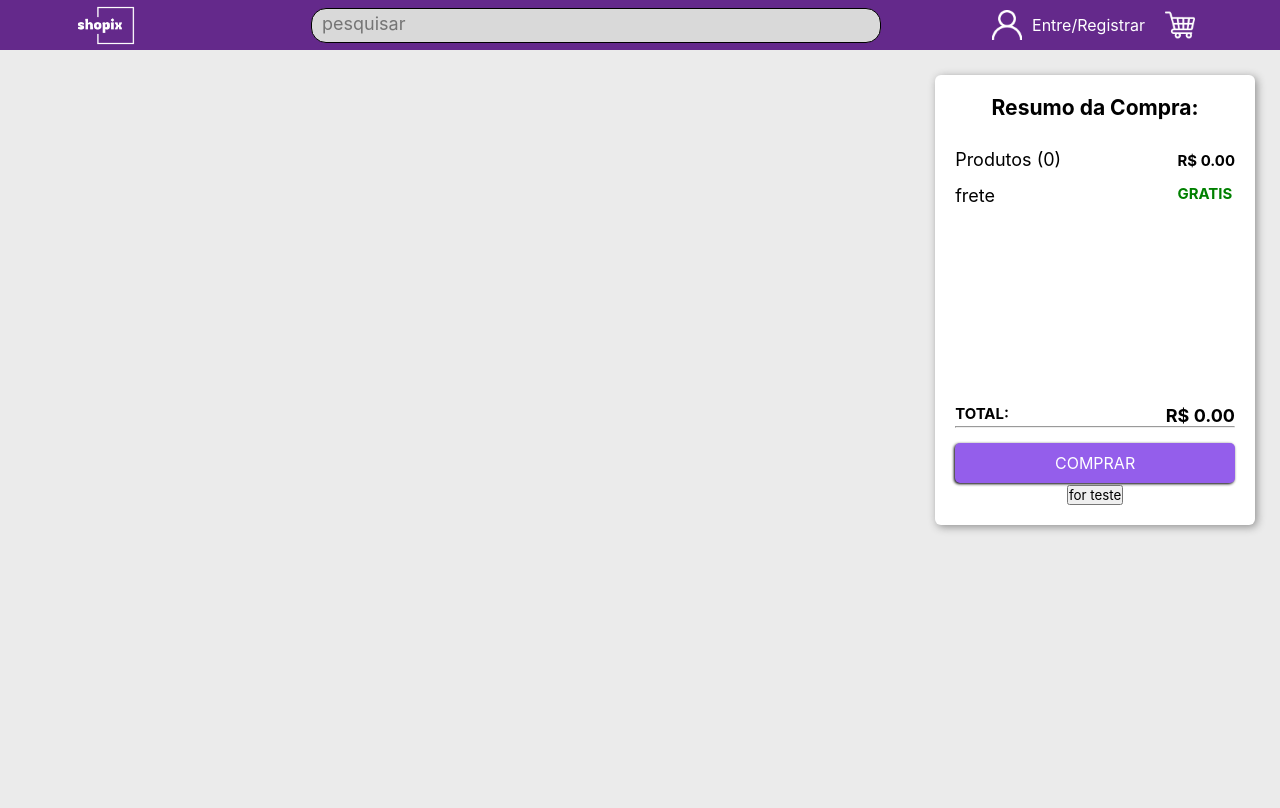
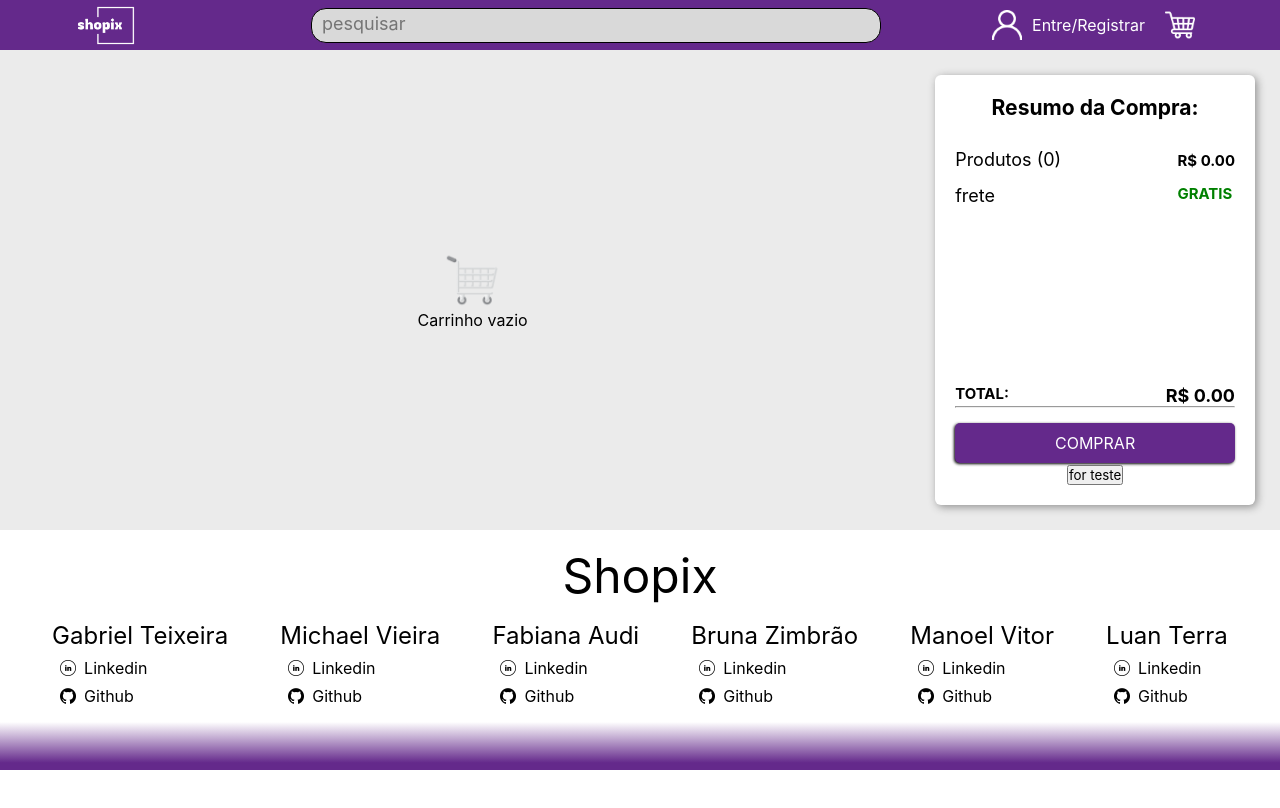
Before and after one commit to LuanTerra-Apollo/Grupo6-React-Serratec, a React (Vite) app in the folder shopix/: page /carrinho in a window 1280 px wide. Shown: the top 808 px of the page. Built offline with nearby package versions, Linux system fonts and the light colour scheme.

Commit message:
[ADD] controle estoque, gerar pedido

```diff
--- a/shopix/src/components/styles/Wrapper.style.jsx
+++ b/shopix/src/components/styles/Wrapper.style.jsx
@@ -2,11 +2,10 @@ import styled from 'styled-components'
 
 export const Wrapper = styled.div`
 
-    /* width: 100vw;
-    height: 100vh; */
+    /* width: 100%;
+    height: 100%; */
     background-size: cover;
     background-color: ${({theme}) => theme.colors.wrapperGray};
-    /* display: flex;
-    align-items: center;
-    justify-content: center; */
+    display: flex;
+    flex-direction: column;
 `
--- a/shopix/src/pages/Carrinho/Carrinho.jsx
+++ b/shopix/src/pages/Carrinho/Carrinho.jsx
@@ -5,7 +5,8 @@ import { api } from "../../api/api";
 import { CarrinhoContext } from "../../context/CarrinhoContext";
 import { Wrapper } from "../../components/styles/Wrapper.style"
 import Navibar from "../../components/components/navibar/Navibar.jsx"
-// import { background} from "../../img/background.jpg"
+import Footer from "../../components/components/footer/Footer";
+import carrinhoVazioLogo from "../../img/carrinhoVazio.png"
 
 const CartContainer = styled.div`
     padding: 12px;
@@ -32,7 +33,7 @@ const CartContainer = styled.div`
   height: 30px;
   font-size: 24px;
   cursor: pointer;
-  background-color: #945eeb;
+  background-color: #64298b;
   border: none;
   color: white;
 }
@@ -47,7 +48,7 @@ const CartContainer = styled.div`
 
 .botao-diminuir:hover,
 .botao-aumentar:hover{
-    background-color: #6219d8;
+    background-color: #9e42db;
 }
 
 
@@ -61,7 +62,7 @@ const Infos = styled.div`
     font-size: 18px;
     width: 20rem;
     min-width: 25%;
-    height: 60%;
+    height: 430px;
     padding: 20px;
     background-color: #ffffff;
     box-shadow: 2px 2px 8px #8f8f8f;
@@ -162,8 +163,8 @@ const BodyCarrinho = styled.div`
     display: flex;
     justify-content: space-between;
     background: #EBEBEB;
-    width: 100vw;
-    height: 100vh;
+    /* width: 100vw; */
+    /* height: 100vh; */
     /* background: url('https://c4.wallpaperflare.com/wallpaper/244/150/511/simple-background-texture-wallpaper-preview.jpg'); */
     background-size: cover;
     background-position: center center;
@@ -171,7 +172,7 @@ const BodyCarrinho = styled.div`
 `;
 
 const GreenButton = styled.button`
-  background-color: #945eeb;
+  background-color: #64298b;
   color: white;
   border: none;
   padding: 10px 20px;
@@ -183,7 +184,7 @@ const GreenButton = styled.button`
   width: 100%;
 
   &:hover {
-    background-color: #6219d8;
+    background-color: #9e42db;
     box-shadow: none;
   }
 `;
@@ -231,7 +232,7 @@ const Titulo = styled.div`
     padding: 12px;
     height: 40px;
     width: 100%;
-    background-color: #945eebc5;
+    background-color: #64298b;
     color: white;
     border-radius:  6px 6px 0 0;
     display: flex;
@@ -251,6 +252,24 @@ const Titulo = styled.div`
     }
 `;
 
+const CarrinhoVazio = styled.div`
+    display: flex;
+    justify-content: center;
+    align-items: center;
+    height: 100%;
+    flex-direction: column;
+
+    div{
+        width: 60px;
+        height: 60px;
+
+        img{
+            width: 100%;
+            height: 100%;
+        }
+    }
+`
+
 
 
 const Carrinho = () => {
@@ -266,21 +285,37 @@ const Carrinho = () => {
         if(carrinho.length > 0){
 
             openModal()
+            registrarPedido()
             //--------------------------ATUALIZAR ESTOQUE FUNCIONANDO
-            // try{
-            //     carrinho.map((pr) => (
-            //         api.patch(`/produtos/${pr.produto.id}`, {quantidade: pr.produto.quantidade - pr.quantidadeCompra})
-            //     ))
-            // } catch(e){
-            //     alert("Deu tudo errado")
-            // }
+
+            carrinho.map(async (pr) => (
+              await  api.patch(`/produtos/${pr.produto.id}`, {quantidade: pr.produto.quantidade - pr.quantidadeCompra})
+            ))
+
+            setCarrinho([])
+            setQtdTotal(0)
+            setVlTotal(0)
+
         }else{
             alert("carrinho vazio")
         }
 
     }
 
+    const registrarPedido = () => {
 
+        const pedidoItens = carrinho.map((pd) => ({
+            idProduto: pd.produto.id,
+            quantidade: pd.quantidadeCompra,
+        }))
+
+        const pedido = {
+            valorTotal: vlTotal,
+            idUser: 1,
+            itens: pedidoItens,
+        }
+        api.post('/pedidos', pedido)
+    }
 
     function diminuirQtd(pr) {
         if(pr.quantidadeCompra > 1){
@@ -343,6 +378,19 @@ const Carrinho = () => {
     navigate('/produto/2')
   }
 
+  const carrinhoVazio = () => {
+    if(carrinho.length === 0){
+        return (
+            <CarrinhoVazio>
+                <div>
+                    <img src={carrinhoVazioLogo} alt="" />
+                </div>
+                <p>Carrinho vazio</p>
+            </CarrinhoVazio>
+        )
+    }
+  }
+
     return (
     <Wrapper>
     <Navibar/>
@@ -353,6 +401,7 @@ const Carrinho = () => {
             <img src='https://cdn-icons-png.flaticon.com/512/484/484662.png' alt="Descrição da imagem" onClick={() => {handleExibirProdutoParaTeste()}}/>
         </Titulo> */}
             {/* {handleExibirProdutoParaTeste} */}
+            {carrinhoVazio()}
             {carrinho.map((pr, index) => (
                 <div key={index}>
                     <Titulo>
@@ -443,6 +492,7 @@ const Carrinho = () => {
         </Infos>
 
     </BodyCarrinho>
+    <Footer />
     </Wrapper>
     )
 
--- a/shopix/src/pages/Login/Login.jsx
+++ b/shopix/src/pages/Login/Login.jsx
@@ -7,6 +7,7 @@ import { FormLogin } from "../../components/styles/Forms.style"
 import { Button } from "../../components/styles/Buttons.style"
 import Navibar from "../../components/components/navibar/Navibar"
 import { LoginContext } from "../../context/LoginContext"
+import Footer from "../../components/components/footer/Footer"
 
 const Login = () => {
     const [email, setEmail] = useState('')
@@ -38,13 +39,11 @@ const Login = () => {
     }
 
     return (
-        <>
         <Wrapper>
             <Navibar/>
             <FormLogin handleLogin={handleLogin} email={email} setEmail={setEmail} senha={senha} setSenha={setSenha} />
+            <Footer />
         </Wrapper>
-        <br />
-        </>
     )
 }
 
```
Also changed, not shown: shopix/src/img/carrinhoVazio.png (added), shopix/src/img/shopix1.png (added).
